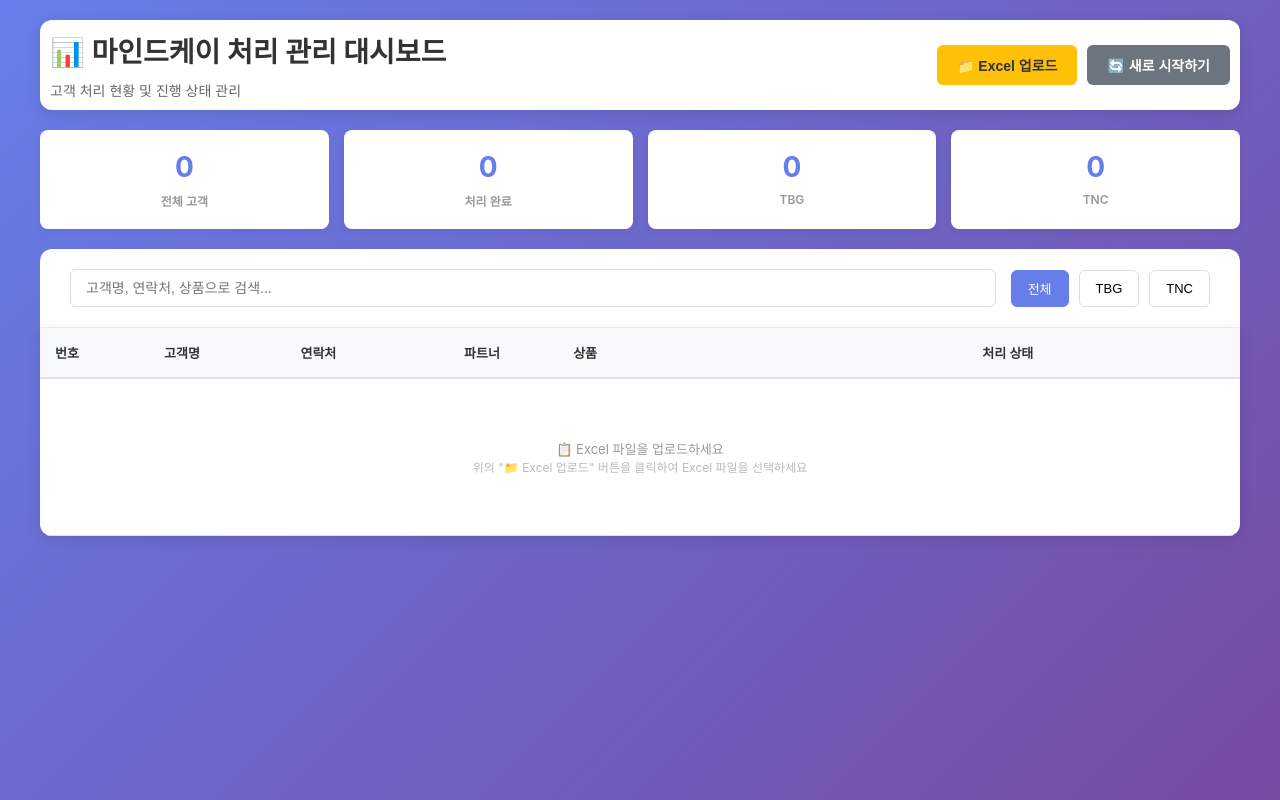
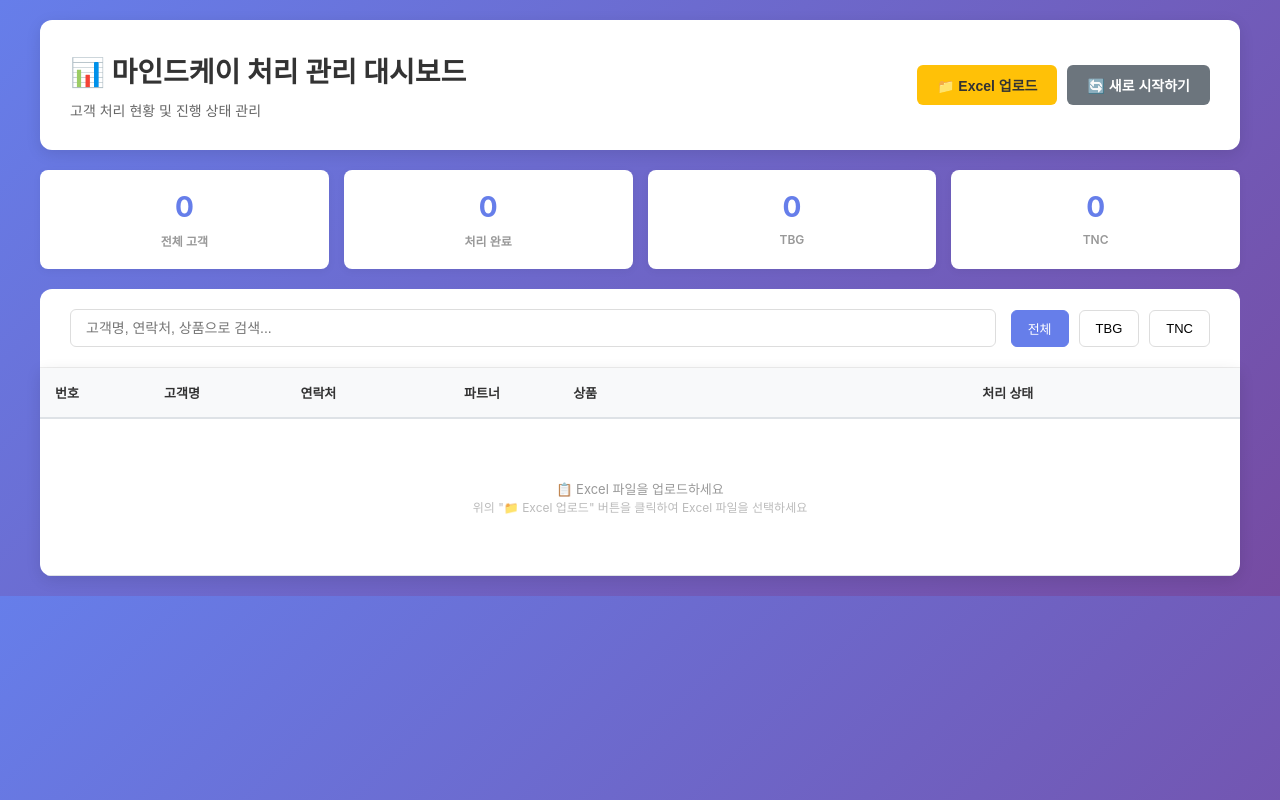
Before and after one commit to hrchang517/claud, a Flask app: page / in a window 1280 px wide. Run offline with Flask 3, Linux system fonts and the light colour scheme.

Commit message:
Adjust dashboard layout and styling properties

```diff
--- a/templates/dashboard.html
+++ b/templates/dashboard.html
@@ -9,13 +9,13 @@
         body {
             font-family: -apple-system, BlinkMacSystemFont, 'Segoe UI', sans-serif;
             background: linear-gradient(135deg, #667eea 0%, #764ba2 100%);
-            min-height: 100vh;
+            min-height: 50vh;
             padding: 20px;
         }
         .container { max-width: 1200px; margin: 0 auto; }
         .header {
             background: white;
-            padding: 10px;
+            padding: 30px;
             border-radius: 12px;
             margin-bottom: 20px;
             box-shadow: 0 4px 15px rgba(0,0,0,0.1);
```
